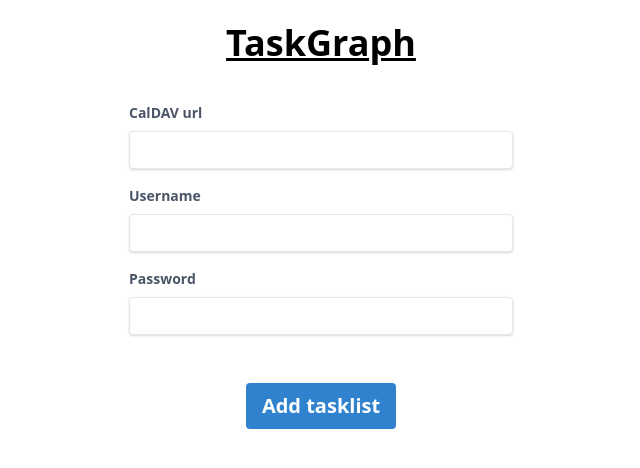
After one commit to irth/TaskGraph, a Flask app: page /add in a window 1280 px wide. The commit adds this page. Shown: the top 468 px of the page, without its empty margins (319-959 px from the left). Run offline with Flask 2, Linux system fonts and the light colour scheme; style sheets or scripts are compiled from the project's sources.

Commit message:
Add add.html template

```diff
--- a/main.py
+++ b/main.py
@@ -4,12 +4,14 @@ from flask import Flask, render_template, request, flash
 
 import models
 import auth
+import sources
 
 app = Flask(__name__)
 app.config["SQLALCHEMY_DATABASE_URI"] = "sqlite:///dev.sqlite"
 app.config["SECRET_KEY"] = "2137 papiez"
 
 app.register_blueprint(auth.blueprint)
+app.register_blueprint(sources.blueprint)
 
 models.init_app(app)
 auth.init_app(app)
--- /dev/null
+++ b/sources.py
@@ -0,0 +1,8 @@
+from flask import Blueprint, render_template
+
+blueprint = Blueprint('sources', __name__)
+
+
+@blueprint.route("/add")
+def add():
+    return render_template('add.html')
--- a/styles/main.css
+++ b/styles/main.css
@@ -10,15 +10,15 @@
     @apply transition-all duration-100 ease-in-out;
 }
 
-.link {
+a, .link {
     @apply text-blue-600 fast-transition underline;
 }
 
-.link:hover {
+a:hover, .link:hover {
     @apply text-blue-400 fast-transition;
 }
 
-.link:focus {
+a:focus, .link:focus {
     @apply text-blue-800;
 }
 
--- a/templates/_base.html
+++ b/templates/_base.html
@@ -10,7 +10,8 @@
 
 <body>
     <div id="page" class="container mx-auto px-4 max-w-3xl">
-        <h1 class="text-4xl font-semibold text-center p-4"><a href="{{ url_for('root') }}">TaskGraph<a></h1>
+        <h1 class="text-4xl font-semibold text-center p-4"><a href="{{ url_for('root') }}"
+                class="text-black hover:text-black focus:text-black">TaskGraph</a></h1>
         {% with messages = get_flashed_messages(with_categories=true) %}
         {% if messages %}
         <ul class="flashes">
@@ -27,7 +28,7 @@
     <script>
         [].forEach.call(
             document.querySelectorAll("ul.flashes span.close"),
-            (flash) => {flash.onclick = () => flash.parentNode.remove()}
+            (flash) => { flash.onclick = () => flash.parentNode.remove() }
         )
     </script>
 </body>
--- /dev/null
+++ b/templates/add.html
@@ -0,0 +1,35 @@
+{% extends "_base.html" %}
+{% block title %}Add task list source{% endblock %}
+{% block body %}
+<div class="form-container mt-4">
+    <form method="POST">
+        <div class="form-input {% if username_error %}has-errors{% endif %}">
+            <label for="caldav">CalDAV url</label>
+            <input type="text" id="caldav" name="caldav" {% if caldav %}value="{{ caldav }}" {% endif %}>
+            {% if caldav_error %}
+            <p class="error">{{ caldav_error }}</p>
+            {% endif %}
+        </div>
+
+        <div class="form-input {% if username_error %}has-errors{% endif %}">
+            <label for="username">Username</label>
+            <input type="text" id="username" name="username" {% if username %}value="{{ username }}" {% endif %}>
+            {% if username_error %}
+            <p class="error">{{ username_error }}</p>
+            {% endif %}
+        </div>
+
+        <div class="form-input {% if password_error %}has-errors{% endif %}">
+            <label for="Password">Password</label>
+            <input type="password" id="caldav_password" name="caldav_password">
+            {% if password_error %}
+            <p class="error">{{ password_error }}</p>
+            {% endif %}
+        </div>
+        <div class="form-input mt-12">
+            <input type="submit" class="btn-wide mx-auto block" value="Add tasklist">
+        </div>
+    </form>
+</div>
+</ul>
+{% endblock %}
--- a/templates/index.html
+++ b/templates/index.html
@@ -11,14 +11,14 @@
 <div class="w-full h-40 bg-gray-200 flex items-center justify-center mb-8">
   <p>
     Your activity graph will show up here once you
-    <a href="" class="link">add a task list source.</a>
+    <a href="{{ url_for('sources.add') }}">add a task list source.</a>
   </p>
 </div>
 
 <div>
   <h3 class="text-2xl font-semibold">Tasklists</h3>
   <p>You do not have any task lists configured yet.</p>
-  <p><a href="" class="link">Add one.</a></p>
+  <p><a href="{{ url_for('sources.add') }}">Add one.</a></p>
 </div>
 {% else %}
 <p class="text-lg">
```
Lines whose indentation alone changed are shown as unchanged.
